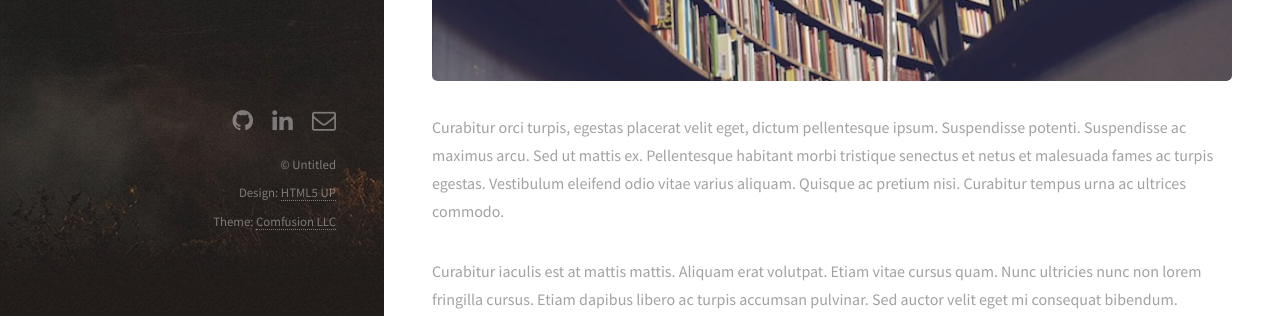
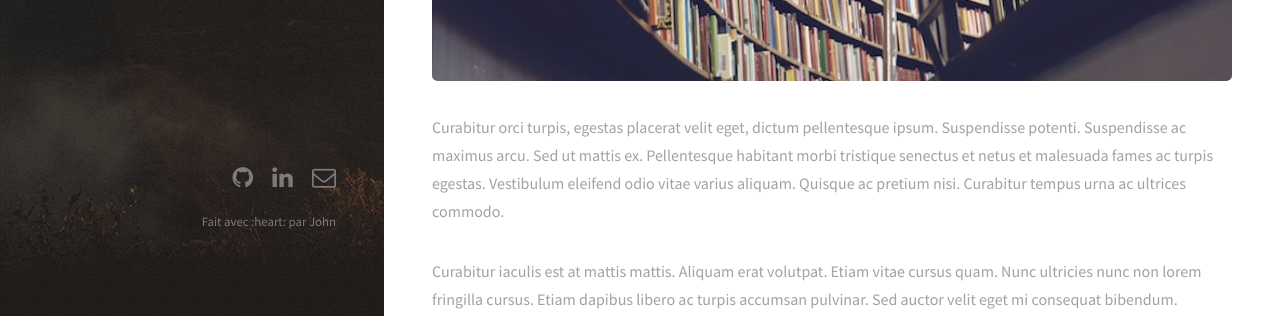
Before and after one commit to jonathan-masson/jonathan-masson.github.io, a Jekyll site: the page built from index.html, in a window 1280 px wide. Shown: the part 584-903 px from the top of the page. Built offline with Jekyll 4.4.1, drawn with Linux system fonts in a browser that asks for light colours; nearby versions of some CDN libraries.

Commit message:
Ajout :heart:

```diff
--- a/_layouts/default.html
+++ b/_layouts/default.html
@@ -52,9 +52,7 @@
         {% endif %}
       </ul>
       <ul class="copyright">
-          <li>&copy; Untitled</li>
-          <li>Design: <a href="http://html5up.net">HTML5 UP</a></li>
-          <li>Theme: <a href="http://comfusionllc.com">Comfusion LLC</a></li>
+          <li>Fait avec :heart: par John</li>
       </ul>
     </footer>
 
```
